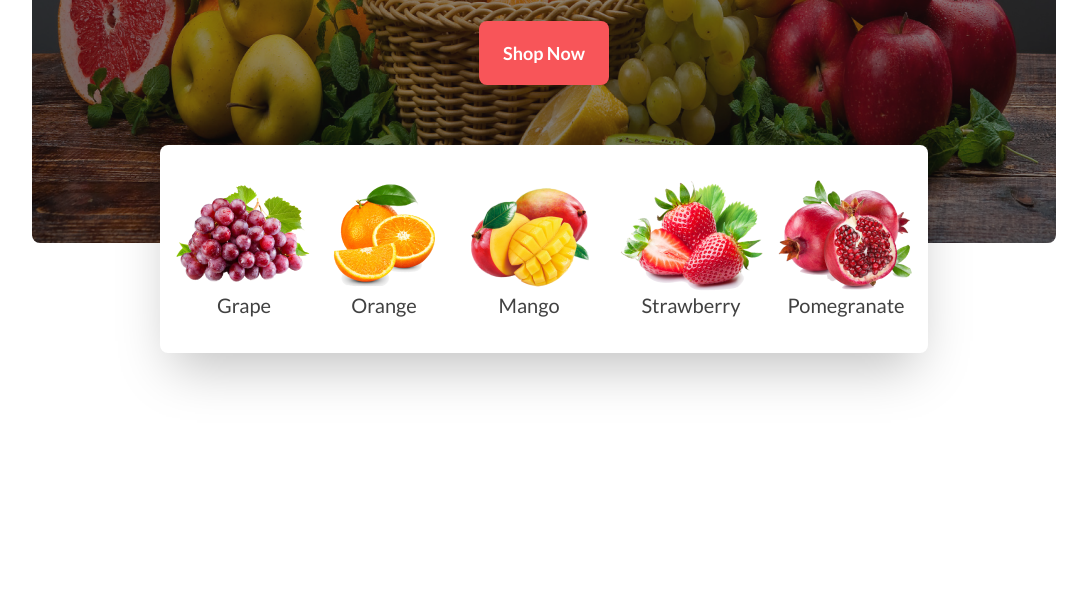
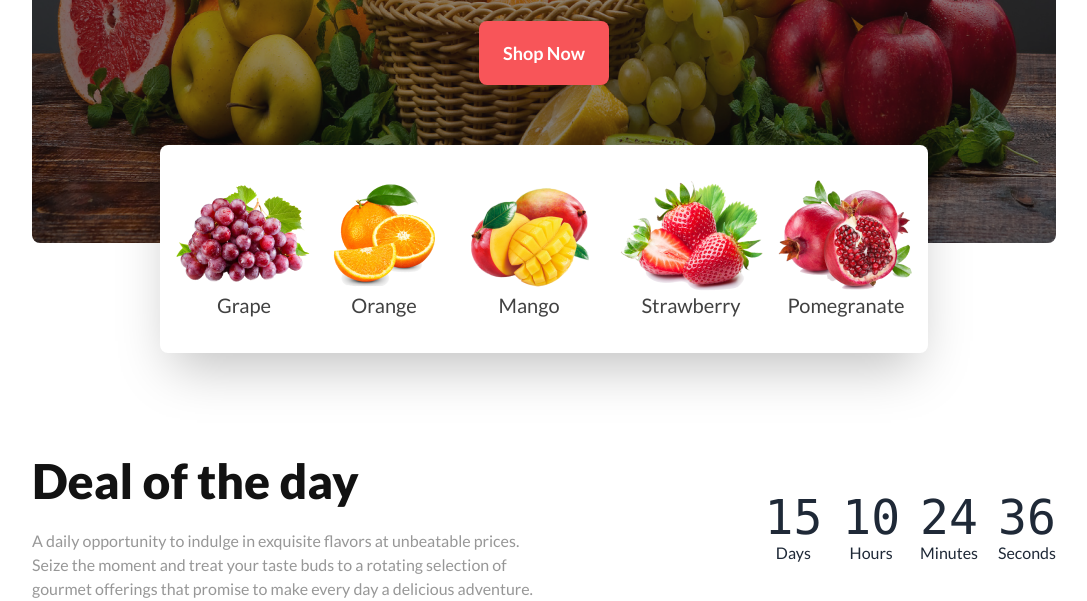
Before and after one commit to arnabw/fruit-burst, a plain HTML site: page index.html in a window 1280 px wide. Shown: the part 561-1162 px from the top of the page, without its empty margins (96-1183 px from the left). Before the commit the page ends 914 px from the top, so only its background shows below. Drawn offline with nearby package versions, Linux system fonts and the light colour scheme; grey boxes are pictures that could not be loaded.

Commit message:
added countdown section

```diff
--- a/index.html
+++ b/index.html
@@ -51,7 +51,7 @@
                                 <i class="text-2xl fa-solid fa-bars"></i>
                             </div>
                             <ul tabindex="0"
-                                class="menu menu-sm dropdown-content mt-1 z-[1] p-2 shadow bg-base-100 text-themeClr rounded-box w-40 border border-headClr">
+                                class="menu menu-sm dropdown-content mt-1 p-2 shadow bg-base-100 text-themeClr rounded-box w-40 border border-headClr z-20">
                                 <li><a>Home</a></li>
                                 <li><a>About Us</a></li>
                                 <li><a>Shop</a></li>
@@ -195,6 +195,47 @@
     <!-- Main Section  -->
     <main class="container mx-auto">
         <div class="px-4 md:px-8 lg:px-32">
+            <!-- Countdown Section  -->
+            <section class="mt-10 lg:mt-52">
+                <div class="flex flex-col lg:flex-row justify-between items-center gap-5">
+                    <div class="space-y-3 md:space-y-4 lg:space-y-6 text-center lg:text-left">
+                        <h1 class="text-headClr font-extrabold text-xl md:text-2xl lg:text-5xl">Deal of the day</h1>
+                        <p class="font-medium text-sm md:text-base text-[#12121270]">A daily opportunity to indulge in
+                            exquisite flavors
+                            at unbeatable prices. Seize the moment
+                            and treat your taste buds to a rotating selection of gourmet offerings that promise to make
+                            every day a delicious adventure.</p>
+                    </div>
+                    <div>
+                        <div class="grid grid-flow-col gap-5 text-center auto-cols-max">
+                            <div class="flex flex-col">
+                                <span class="countdown font-mono text-5xl">
+                                    <span style="--value:15;"></span>
+                                </span>
+                                Days
+                            </div>
+                            <div class="flex flex-col">
+                                <span class="countdown font-mono text-5xl">
+                                    <span style="--value:10;"></span>
+                                </span>
+                                Hours
+                            </div>
+                            <div class="flex flex-col">
+                                <span class="countdown font-mono text-5xl">
+                                    <span style="--value:24;"></span>
+                                </span>
+                                Minutes
+                            </div>
+                            <div class="flex flex-col">
+                                <span class="countdown font-mono text-5xl">
+                                    <span style="--value:36;"></span>
+                                </span>
+                                Seconds
+                            </div>
+                        </div>
+                    </div>
+                </div>
+            </section>
         </div>
     </main>
 
```
